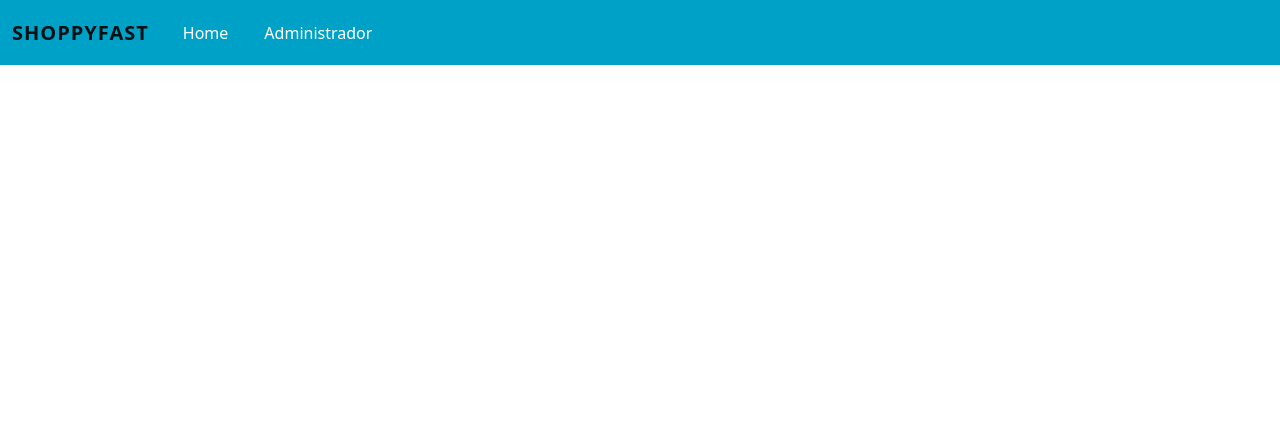
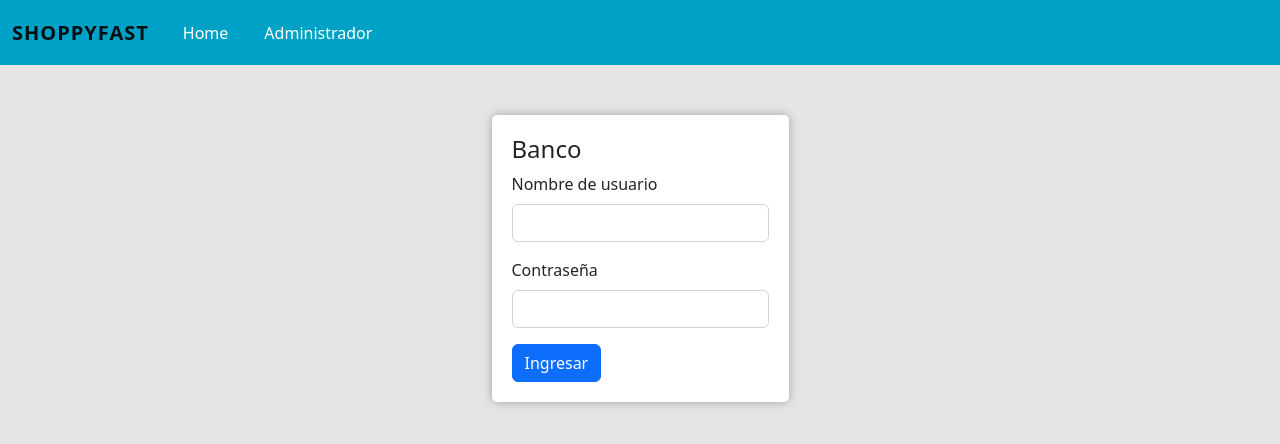
Before and after one commit to andrescaro16/ShoppyFast, a React (Create React App) app in the folder frontend/: page /pago in a window 1280 px wide. Shown: the top 444 px of the page. Built offline with nearby package versions, Linux system fonts and the light colour scheme.

Commit message:
Mostrar total del carrito y eliminar producto del carrito

```diff
--- a/frontend/src/App.js
+++ b/frontend/src/App.js
@@ -8,6 +8,7 @@ import Header from './Components/Header';
 import AllProducts from './Components/AllProducts';
 import ProductInfo from './Components/ProductInfo';
 import Trolley from './Components/Trolley';
+import Pagos from './Components/Pagos';
 import { agregarProducto, vaciarCarrito } from './Components/TrolleyActions';
 
 
@@ -32,6 +33,7 @@ function App() {
           <Route path='/' element={<div> <Search cantidad={itemCantidad}/> <br/> <AllProducts agregarProducto={agregarProducto} setCarrito={setCarrito} carrito={carrito} /> </div>}/>
           <Route path='producto/:id' element={<div> <Search cantidad={itemCantidad} /> <ProductInfo agregarProducto={agregarProducto} setCarrito={setCarrito} carrito={carrito} /></div>} />
           <Route path='/carrito' element={<Trolley agregarProducto={agregarProducto} carrito={carrito} setCarrito={setCarrito} vaciarCarrito={vaciarCarrito}/>} />
+          { <Route path='/pago' element={<Pagos carrito={carrito} /*total={total}*//>} /> }
         </Routes>
       </BrowserRouter>
     </div>
--- /dev/null
+++ b/frontend/src/Assets/CSS/Pagos.css
@@ -0,0 +1,23 @@
+.form-wrapper {
+    display: flex;
+    justify-content: center;
+    align-items: start;
+    padding-top: 50px;
+    height: 100vh;
+    background-color: rgba(0, 0, 0, 0.1); /* color de fondo gris translúcido */
+  }
+
+  .form-container {
+    background-color: #fff; /* color de fondo blanco para el formulario */
+    padding: 20px;
+    border-radius: 5px;
+    box-shadow: 0 0 10px rgba(0, 0, 0, 0.3); /* sombra para el formulario */
+  }
+
+  h4{
+      justify-content: center;
+  }
+
+  button{
+      justify-content: center;
+  }
--- a/frontend/src/Components/Header.js
+++ b/frontend/src/Components/Header.js
@@ -38,5 +38,4 @@ function Header() {
   );
 }
 
-
 export default Header;
--- /dev/null
+++ b/frontend/src/Components/Pagos.js
@@ -0,0 +1,116 @@
+import React, { useState } from "react";
+import "../Assets/CSS/Pagos.css";
+import { ListGroup, ListGroupItem, Col, Row, CardHeader, Card } from 'reactstrap'
+
+const Pagos = ({ carrito, total }) => {
+  const [isLoggedIn, setIsLoggedIn] = useState(false);
+  console.log(carrito[0]);
+
+  const handleLoginFormSubmit = (event) => {
+    event.preventDefault(); // previene que se refresque la página
+
+    // añadir validar el usuario y contraseña
+
+    setIsLoggedIn(true); // marca al usuario como conectado
+  };
+
+  return (
+    <React.Fragment>
+      {isLoggedIn ? (
+        <div>
+            <div style={{ paddingTop: "50px", justifyContent: "center", justifyItems: "center", display: "flex" }}>
+                <Card style={{width: '50rem'}}>
+                    <CardHeader><h4><strong>Resumen de compra</strong></h4></CardHeader>
+                    <CardHeader>
+                        <Row>
+                            <Col xs="7" style={{textAlign: "left"}}><b>Producto</b></Col>
+                            <Col xs="2" style={{textAlign: "left"}}><b>Cantidad</b></Col>
+                            <Col xs="3" style={{textAlign: "right"}}><b>Precio</b></Col>
+                        </Row>
+                    </CardHeader>
+
+                    <ListGroup >
+                        {carrito.map(producto => (
+                            <ListGroupItem key={producto.item.id}>
+                                <Row style={{ justifyContent: "space-between" }}>
+                                    <Col xs="7" style={{textAlign: "left"}}>{producto.item.name}</Col>
+                                    <Col xs="2" style={{textAlign: "center"}}>{producto.quantity}</Col>
+                                    <Col xs="3" style={{textAlign: "right"}}>{producto.item.price}</Col>
+                                </Row>
+
+                            </ListGroupItem>))
+                        }
+
+                    <ListGroupItem>
+                        <Row>
+                            <Col xs="6" style={{textAlign: "left"}}><b>SUBTOTAL</b></Col>
+                            <Col xs="6" style={{textAlign: "right"}}>NumTotal</Col>
+                        </Row>
+                    </ListGroupItem>
+                    <ListGroupItem>
+                        <Row>
+                            <Col xs="6" style={{textAlign: "left"}}><b>TOTAL</b></Col>
+                            <Col xs="6" style={{textAlign: "right"}}>NumTotal*1.19</Col>
+                        </Row>
+                    </ListGroupItem>
+
+                    </ListGroup>
+
+                </Card>
+            </div>
+            <div style={{ paddingTop: "50px", justifyContent: "center", justifyItems: "center", display: "flex" }}>
+                <Card style={{width: '50rem'}}>
+                    <CardHeader><h4><strong>Mi billetera</strong></h4></CardHeader>
+                    <CardHeader>
+                        <Row>
+                            <Col xs="6" style={{textAlign: "left"}}><b>Sección</b></Col>
+                            <Col xs="6" style={{textAlign: "right"}}><b>Valor</b></Col>
+                        </Row>
+                    </CardHeader>
+                    <ListGroupItem>
+                        <Row>
+                            <Col xs="6" style={{textAlign: "left", padding:"20px"}}>Saldo Disponible</Col>
+                            <Col xs="6" style={{textAlign: "right", padding:"20px"}}>NumDisponible</Col>
+                        </Row>
+                    </ListGroupItem>
+                </Card>
+            </div>
+            <div style={{margin: "50px"}}>
+                <ListGroupItem>
+                    <Row>
+                        <Col xs="12" style={{textAlign: "center"}}>
+                        <button style={{ backgroundColor: "#00a1c6", color: "white", padding: "10px 20px", borderRadius: "5px" }}>Confirmar pago</button>
+                        </Col>
+                    </Row>
+                </ListGroupItem>
+            </div>
+        </div>
+      ) : (
+        <div class="form-wrapper">
+          <div class="form-container">
+            <h4>Banco</h4>
+            <form onSubmit={handleLoginFormSubmit}>
+              <div class="mb-3">
+                <label for="inputUsername" class="form-label">
+                  Nombre de usuario
+                </label>
+                <input type="text" class="form-control" id="inputUsername" />
+              </div>
+              <div class="mb-3">
+                <label for="inputPassword" class="form-label">
+                  Contraseña
+                </label>
+                <input type="password" class="form-control" id="inputPassword" />
+              </div>
+              <button type="submit" class="btn btn-primary">
+                Ingresar
+              </button>
+            </form>
+          </div>
+        </div>
+      )}
+    </React.Fragment>
+  );
+};
+
+export default Pagos;
--- a/frontend/src/Components/Trolley.js
+++ b/frontend/src/Components/Trolley.js
@@ -24,9 +24,9 @@ const Trolley = ({ agregarProducto, carrito, setCarrito }) => {
                     <Button color="primary" >Cupón de descuento</Button>
                 </div>
 
-                <div>
-                    <Button color="primary">Crear Factura</Button>
-                </div>
+                <Link to="/pago" style={{'paddingRight': "150px", float: "left"}}>
+                    <Button color="primary">Realizar pago</Button>
+                </Link>
             </div>
 
             <div className='encabezado_inventario' style={{'padding-left': "220px", 'paddingBottom': "0px"}}>
--- a/frontend/src/Services/productInfoServices.js
+++ b/frontend/src/Services/productInfoServices.js
@@ -3,7 +3,7 @@ import axios from 'axios';
 export async function getProduct(id) {
     try {
         const response = await axios.get(
-            `http://localhost:3001/api/products/${id}`
+            `http://localhost:3002/api/products/${id}`
         );
         return response.data;
 
@@ -16,7 +16,7 @@ export async function getProduct(id) {
 
 export async function getAllProduct() {
     const response = await axios.get(
-        `http://localhost:3001/api/products/`
+        `http://localhost:3002/api/products/`
     );
     return response.data;
 }
```
